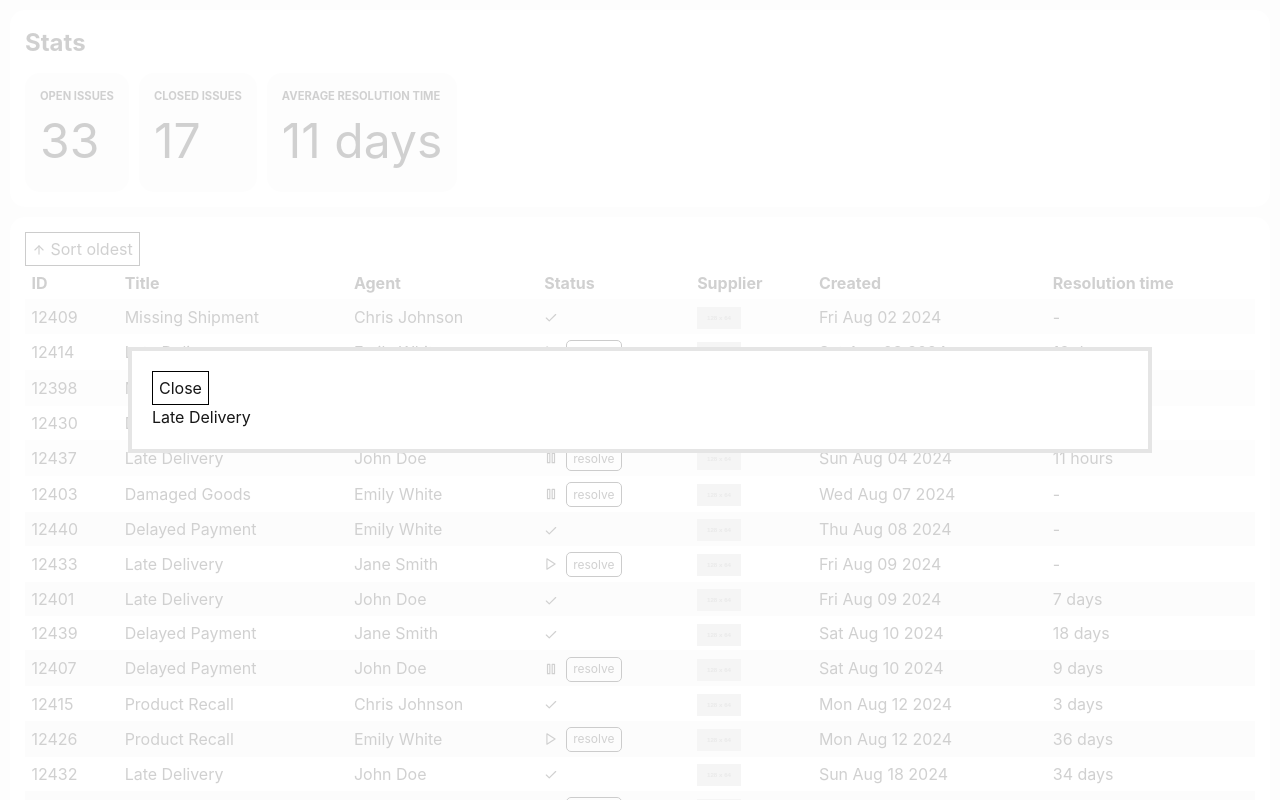
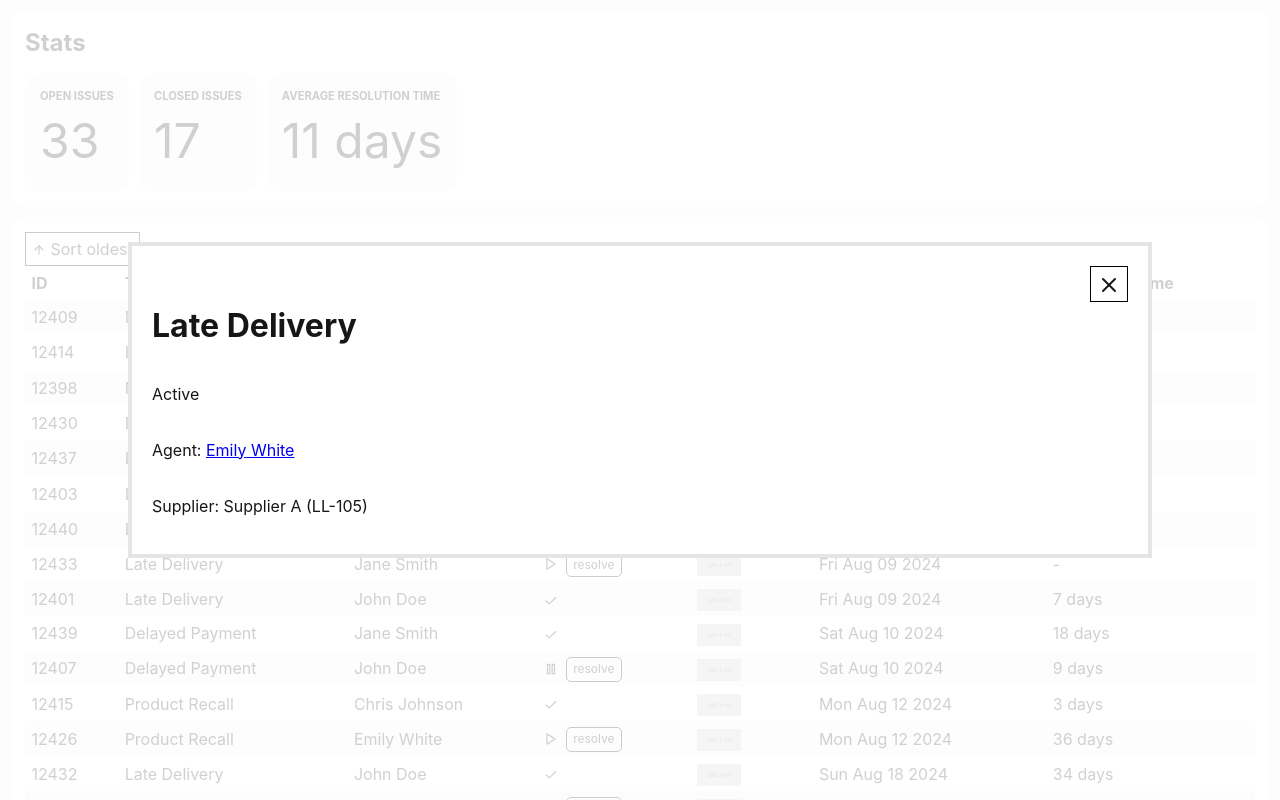
Before and after one commit to raahede/leanlinking-code-challenge, a React (Vite) app: page / in a window 1280 px wide. Both pictures are taken after a click on the element 640 px from the left and 351 px from the top of the page. Built offline with nearby package versions, Linux system fonts and the light colour scheme.

Commit message:
Add modal content

```diff
--- /dev/null
+++ b/src/components/IssueDetails.module.css
@@ -0,0 +1,3 @@
+.issue-details {
+  width: 100%;
+}
--- /dev/null
+++ b/src/components/IssueDetails.tsx
@@ -0,0 +1,19 @@
+import { TIssueListItemParsed } from '../types';
+
+export const IssueDetails = ({ issue }: { issue: TIssueListItemParsed }) => {
+  return (
+    <>
+      <h1>{issue.title}</h1>
+      <p>{issue.status}</p>
+      <p>
+        Agent:{' '}
+        <a href={`mailto:${issue.assignedAgent.email}`}>
+          {issue.assignedAgent.firstName} {issue.assignedAgent.lastName}
+        </a>
+      </p>
+      <p>
+        Supplier: {issue.supplier.name} ({issue.supplier.number})
+      </p>
+    </>
+  );
+};
--- a/src/components/IssueList.tsx
+++ b/src/components/IssueList.tsx
@@ -4,6 +4,7 @@ import style from './IssueList.module.css';
 import { Check, Pause, Play } from 'react-feather';
 import { formatResolutionTime } from '../hooks/useIssues';
 import { Modal } from './ui/Modal';
+import { IssueDetails } from './IssueDetails';
 
 const StatusIcon = ({ status }: { status: TIssueStatus }) => {
   switch (status) {
@@ -89,7 +90,7 @@ export const IssueList = ({
   return (
     <>
       <Modal showModal={showModal} onClose={handleModalClose}>
-        {selectedIssue && <div>{selectedIssue.title}</div>}
+        {selectedIssue && <IssueDetails issue={selectedIssue} />}
       </Modal>
       <table className={style['issue-list']}>
         <thead>
--- a/src/components/ui/Modal.module.css
+++ b/src/components/ui/Modal.module.css
@@ -10,12 +10,19 @@
 }
 
 .modal-body {
-  background-color: #fff;
+  background-color: rgb(23, 24, 33);
   width: 80%;
   margin: auto;
   position: relative;
   padding: 20px;
-  border: 4px solid rgba(0,0,0,0.1);;
+  border: 4px solid rgba(0,0,0,0.1);
+  display: flex;
+  flex-direction: column;
+}
+
+.modal-close {
+  margin-left: auto;
+  cursor: pointer;
 }
 
 .overlay {
@@ -24,9 +31,20 @@
   right: 0;
   bottom: 0;
   left: 0;
-  background-color: rgba(255,255,255,0.8);
+  background-color: rgba(0,0,0,0.8);
 }
 
 .active {
   visibility: visible;
 }
+
+@media (prefers-color-scheme: light) {
+  .modal-body {
+    background-color: #fff;
+    border: 4px solid rgba(0,0,0,0.1);
+  }
+
+  .overlay {
+    background-color: rgba(255,255,255,0.8);
+  }
+}
--- a/src/components/ui/Modal.tsx
+++ b/src/components/ui/Modal.tsx
@@ -2,6 +2,7 @@ import { createPortal } from 'react-dom';
 import style from './Modal.module.css';
 import { useScrollLock } from 'usehooks-ts';
 import { useEffect } from 'react';
+import { X } from 'react-feather';
 
 const ModalBody = ({
   children,
@@ -16,7 +17,9 @@ const ModalBody = ({
     <div className={`${style.modal} ${showModal ? style.active : ''}`}>
       <div className={style.overlay}> </div>
       <div className={style['modal-body']}>
-        <button onClick={onClose}>Close</button>
+        <button className={style['modal-close']} onClick={onClose}>
+          <X />
+        </button>
         {children}
       </div>
     </div>
```
